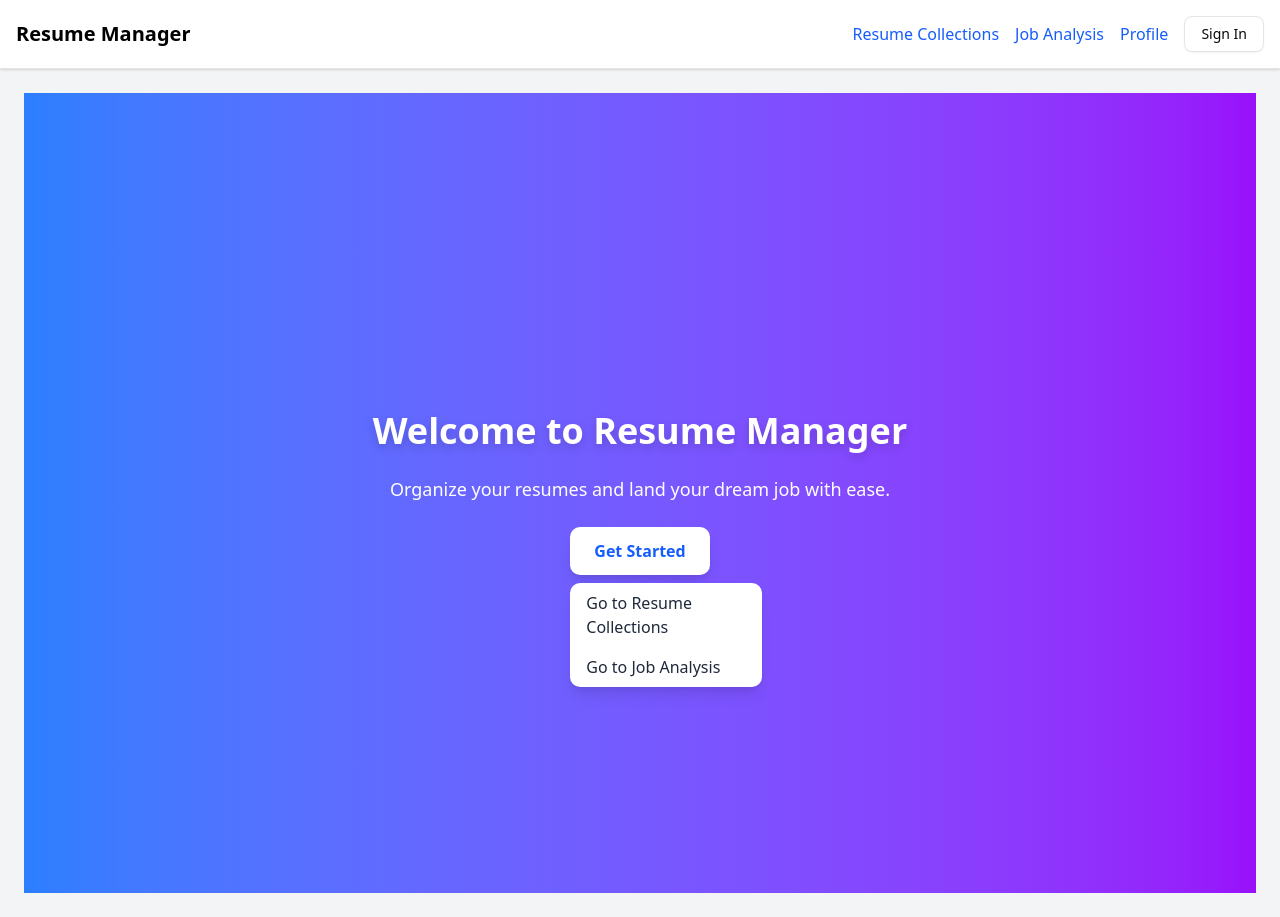
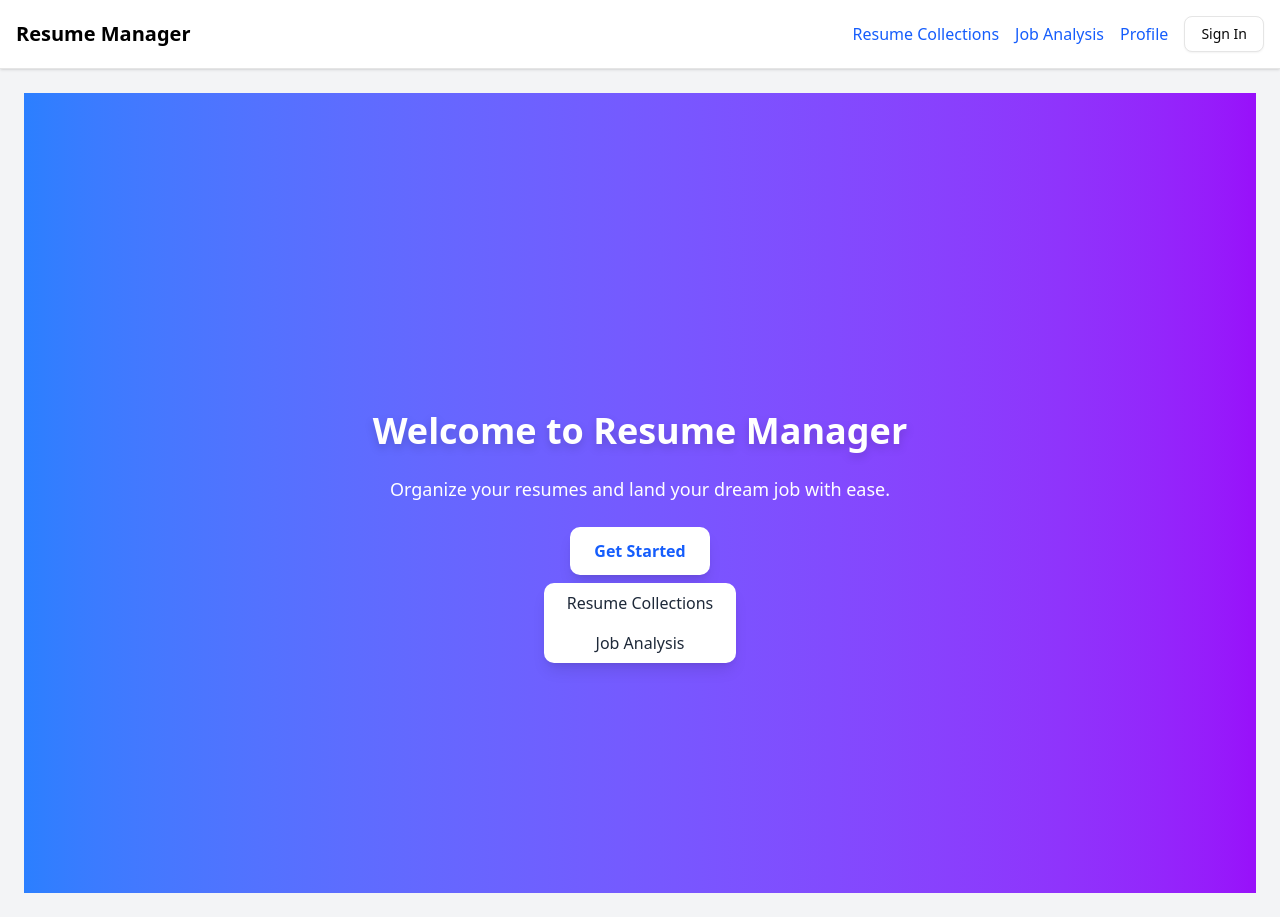
Before and after one commit to itsKia2/resumeVC, a React (Vite) app in the folder client/: page / in a window 1280 px wide. Both pictures are taken after a click on the button "Get Started". Built offline with nearby package versions, Linux system fonts and the light colour scheme; no server answers.

Commit message:
feat: improved dropdown animations and styling

```diff
--- a/client/src/App.tsx
+++ b/client/src/App.tsx
@@ -7,7 +7,7 @@ export default function App() {
   const [showDropdown, setShowDropdown] = useState(false);
 
   return (
-    <main className="flex flex-col items-center justify-center p-6 gap-6 bg-gradient-to-r from-blue-500 to-purple-600 text-white h-screen overflow-hidden">
+    <main className="flex flex-col items-center justify-center p-6 gap-6 bg-gradient-to-r from-blue-500 to-purple-600 text-white min-h-screen min-w-full overflow-hidden">
       <h1 className="text-4xl font-extrabold drop-shadow-lg">Welcome to Resume Manager</h1>
       <p className="text-lg text-center max-w-lg">
         Organize your resumes and land your dream job with ease.
@@ -19,34 +19,31 @@ export default function App() {
         >
           Get Started
         </button>
-        {showDropdown && (
-          <div className="absolute top-full mt-2 w-48 bg-white text-gray-800 rounded-lg shadow-lg">
+          <div
+            className={`absolute top-full left-1/2 transform -translate-x-1/2 mt-2 w-48 bg-white text-gray-800 rounded-lg shadow-lg transition-all duration-300 ease-out ${
+              showDropdown ? "opacity-100 translate-y-0 scale-100" : "opacity-0 -translate-y-4 scale-95 pointer-events-none"
+            }`}
+          >
           <button
-              onClick={() => navigate("/collections")}
-              className="block w-full px-4 py-2 text-left hover:bg-gray-100 rounded-lg"
+            onClick={() => {
+              navigate("/collections");
+              setShowDropdown(false);
+            }}
+            className="block w-full px-4 py-2 text-center hover:bg-blue-100 rounded-lg transition"
           >
-              Go to Resume Collections
+            Resume Collections
           </button>
           <button
-              onClick={() => navigate("/job-analysis")}
-              className="block w-full px-4 py-2 text-left hover:bg-gray-100 rounded-lg"
+            onClick={() => {
+              navigate("/job-analysis");
+              setShowDropdown(false);
+            }}
+            className="block w-full px-4 py-2 text-center hover:bg-blue-100 rounded-lg transition"
           >
-              Go to Job Analysis
+            Job Analysis
           </button>
           </div>
-        )}
       </div>
     </main>
   );
 }
-
-// export default function App() {
-//   return (
-//     <main className="flex flex-col items-center justify-center p-6 gap-6">
-//       <h1 className="text-2xl font-bold">Welcome to Resume Manager</h1>
-//       <p className="text-gray-700">
-//         Navigate using the menu above to manage your resumes and collections.
-//       </p>
-//     </main>
-//   );
-// }
```
Lines whose indentation alone changed are shown as unchanged.
